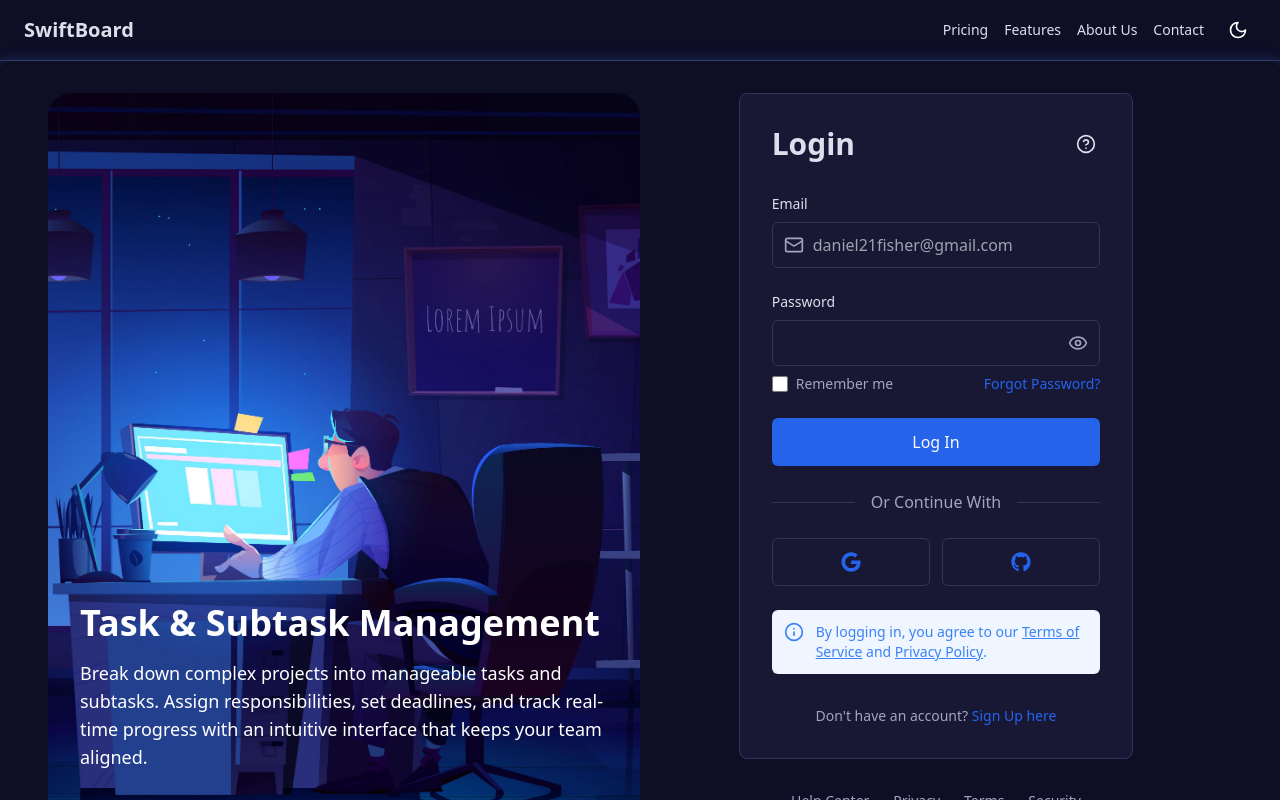
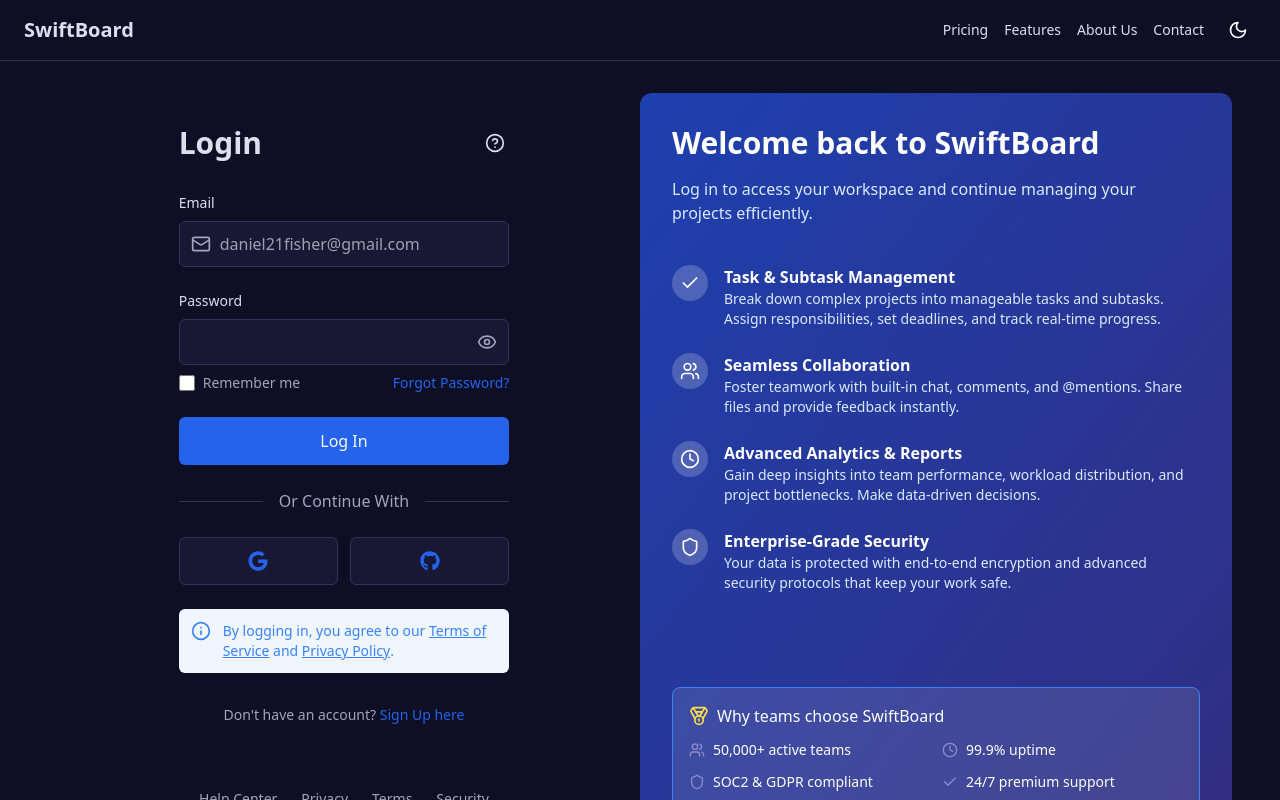
Before and after one commit to devHarshShah/swiftboard-frontend, a Next.js app: page /auth/login in a window 1280 px wide. Built offline with nearby package versions, Linux system fonts and the light colour scheme; no server answers.

Commit message:
feat: signup integration, login ui change

```diff
--- a/components/login-form.tsx
+++ b/components/login-form.tsx
@@ -2,11 +2,20 @@
 
 import type React from "react";
 import { useState } from "react";
-import Image from "next/image";
 import Link from "next/link";
-import { Eye, EyeOff, Mail, Info, HelpCircle } from "lucide-react";
+import {
+  Eye,
+  EyeOff,
+  Mail,
+  Info,
+  HelpCircle,
+  Check,
+  Clock,
+  Shield,
+  Medal,
+  Users,
+} from "lucide-react";
 import { FaGoogle, FaGithub } from "react-icons/fa";
-import Slider from "react-slick";
 import "slick-carousel/slick/slick.css";
 import "slick-carousel/slick/slick-theme.css";
 import { Toast } from "./ui/toast";
@@ -53,104 +62,14 @@
     }
   };
 
-  const settings = {
-    dots: true,
-    arrows: false,
-    infinite: true,
-    speed: 1000,
-    slidesToShow: 1,
-    slidesToScroll: 1,
-    autoplay: true,
-    autoplaySpeed: 8000,
-  };
-
   return (
     <div className={`w-full`}>
       <div className="flex flex-col h-screen w-full overflow-hidden bg-background dark:bg-dark-900">
         <Navbar />
-        <div className="flex flex-1 w-full rounded-lg shadow-glow py-8 px-12">
-          {/* Left side with slider */}
-          <div className="relative hidden w-1/2 lg:block">
-            <div className="flex items-center justify-center p-8 h-full">
-              <Image
-                src="/illustration.jpg"
-                alt="Login illustration"
-                layout="fill"
-                className="object-cover rounded-3xl"
-                priority
-              />
-            </div>
-            <div className="absolute bottom-0 w-full">
-              <Slider {...settings}>
-                <div className="p-8">
-                  <h3 className="text-4xl font-bold text-white mb-4">
-                    Task & Subtask Management
-                  </h3>
-                  <p className="text-lg text-white">
-                    Break down complex projects into manageable tasks and
-                    subtasks. Assign responsibilities, set deadlines, and track
-                    real-time progress with an intuitive interface that keeps
-                    your team aligned.
-                  </p>
-                </div>
-                <div className="p-8">
-                  <h3 className="text-4xl font-bold text-white mb-4">
-                    Seamless Collaboration
-                  </h3>
-                  <p className="text-lg text-white">
-                    Foster teamwork with built-in chat, comments, and @mentions.
-                    Share files, provide feedback instantly, and integrate with
-                    Slack, Teams, and email for a connected workflow.
-                  </p>
-                </div>
-                <div className="p-8">
-                  <h3 className="text-4xl font-bold text-white mb-4">
-                    Advanced Analytics & Reports
-                  </h3>
-                  <p className="text-lg text-white">
-                    Gain deep insights into team performance, workload
-                    distribution, and project bottlenecks. Visualize progress
-                    with charts, generate custom reports, and optimize
-                    efficiency with data-driven decisions.
-                  </p>
-                </div>
-                <div className="p-8">
-                  <h3 className="text-4xl font-bold text-white mb-4">
-                    Dark Mode for Enhanced Focus
-                  </h3>
-                  <p className="text-lg text-white">
-                    Work comfortably with a sleek, professional dark theme
-                    designed for long hours of productivity. Reduce eye strain
-                    and improve focus while navigating your tasks effortlessly.
-                  </p>
-                </div>
-                <div className="p-8">
-                  <h3 className="text-4xl font-bold text-white mb-4">
-                    Secure & Scalable Infrastructure
-                  </h3>
-                  <p className="text-lg text-white">
-                    Built on enterprise-grade architecture, our platform ensures
-                    your data is encrypted and protected with robust security
-                    measures. Scale effortlessly as your team grows, without
-                    compromising performance.
-                  </p>
-                </div>
-                <div className="p-8">
-                  <h3 className="text-4xl font-bold text-white mb-4">
-                    Automations & Integrations
-                  </h3>
-                  <p className="text-lg text-white">
-                    Save time with automation rules that handle repetitive
-                    tasks. Seamlessly integrate with Jira, Notion, Trello,
-                    GitHub, and over 100+ tools to streamline your workflow.
-                  </p>
-                </div>
-              </Slider>
-            </div>
-          </div>
-
+        <div className="flex flex-1 w-full rounded-lg py-8 px-12">
+          {/* Left side with login form */}
           <div className="w-full flex flex-col justify-center items-center lg:w-1/2">
-            <div className="w-2/3 mx-auto border border-border rounded-lg p-8 bg-card dark:bg-dark-800">
+            <div className="w-2/3 mx-auto rounded-lg p-8">
               <div className="flex justify-between items-center mb-8">
                 <h1 className="text-3xl font-bold text-foreground">Login</h1>
                 <button className="p-1 rounded-full hover:bg-secondary">
@@ -315,6 +234,106 @@
               </p>
             </div>
           </div>
+
+          {/* Right side with professional features section */}
+          <div className="hidden lg:block w-1/2">
+            <div className="h-full flex flex-col p-8 bg-gradient-to-br from-blue-800 to-indigo-900 text-white rounded-xl">
+              <div className="mb-6">
+                <h1 className="text-3xl font-bold mb-4">
+                  Welcome back to SwiftBoard
+                </h1>
+                <p className="text-blue-100">
+                  Log in to access your workspace and continue managing your
+                  projects efficiently.
+                </p>
+              </div>
+
+              <div className="space-y-6 mt-4">
+                <div className="flex items-start">
+                  <div className="flex-shrink-0 bg-white bg-opacity-20 p-2 rounded-full">
+                    <Check className="h-5 w-5" />
+                  </div>
+                  <div className="ml-4">
+                    <h3 className="font-semibold">Task & Subtask Management</h3>
+                    <p className="text-sm text-blue-100">
+                      Break down complex projects into manageable tasks and
+                      subtasks. Assign responsibilities, set deadlines, and
+                      track real-time progress.
+                    </p>
+                  </div>
+                </div>
+
+                <div className="flex items-start">
+                  <div className="flex-shrink-0 bg-white bg-opacity-20 p-2 rounded-full">
+                    <Users className="h-5 w-5" />
+                  </div>
+                  <div className="ml-4">
+                    <h3 className="font-semibold">Seamless Collaboration</h3>
+                    <p className="text-sm text-blue-100">
+                      Foster teamwork with built-in chat, comments, and
+                      @mentions. Share files and provide feedback instantly.
+                    </p>
+                  </div>
+                </div>
+
+                <div className="flex items-start">
+                  <div className="flex-shrink-0 bg-white bg-opacity-20 p-2 rounded-full">
+                    <Clock className="h-5 w-5" />
+                  </div>
+                  <div className="ml-4">
+                    <h3 className="font-semibold">
+                      Advanced Analytics & Reports
+                    </h3>
+                    <p className="text-sm text-blue-100">
+                      Gain deep insights into team performance, workload
+                      distribution, and project bottlenecks. Make data-driven
+                      decisions.
+                    </p>
+                  </div>
+                </div>
+
+                <div className="flex items-start">
+                  <div className="flex-shrink-0 bg-white bg-opacity-20 p-2 rounded-full">
+                    <Shield className="h-5 w-5" />
+                  </div>
+                  <div className="ml-4">
+                    <h3 className="font-semibold">Enterprise-Grade Security</h3>
+                    <p className="text-sm text-blue-100">
+                      Your data is protected with end-to-end encryption and
+                      advanced security protocols that keep your work safe.
+                    </p>
+                  </div>
+                </div>
+              </div>
+
+              <div className="mt-auto">
+                <div className="bg-white bg-opacity-10 p-4 rounded-lg border border-blue-600">
+                  <div className="flex items-center mb-2">
+                    <Medal className="h-5 w-5 text-yellow-300 mr-2" />
+                    <h4 className="font-medium">Why teams choose SwiftBoard</h4>
+                  </div>
+                  <div className="grid grid-cols-2 gap-3 mt-3">
+                    <div className="flex items-start">
+                      <Users className="h-4 w-4 text-blue-300 mt-0.5 mr-2" />
+                      <span className="text-sm">50,000+ active teams</span>
+                    </div>
+                    <div className="flex items-start">
+                      <Clock className="h-4 w-4 text-blue-300 mt-0.5 mr-2" />
+                      <span className="text-sm">99.9% uptime</span>
+                    </div>
+                    <div className="flex items-start">
+                      <Shield className="h-4 w-4 text-blue-300 mt-0.5 mr-2" />
+                      <span className="text-sm">SOC2 & GDPR compliant</span>
+                    </div>
+                    <div className="flex items-start">
+                      <Check className="h-4 w-4 text-blue-300 mt-0.5 mr-2" />
+                      <span className="text-sm">24/7 premium support</span>
+                    </div>
+                  </div>
+                </div>
+              </div>
+            </div>
+          </div>
         </div>
       </div>
       <Toast
--- a/components/signup-form.tsx
+++ b/components/signup-form.tsx
@@ -11,6 +11,9 @@
   Check,
   ArrowLeft,
   HelpCircle,
+  Star,
+  Clock,
+  Shield,
 } from "lucide-react";
 import { FaGoogle, FaGithub, FaApple } from "react-icons/fa";
 import { Toast } from "./ui/toast";
@@ -197,13 +200,13 @@
       <div className="flex flex-col h-screen overflow-hidden bg-[#0F172A]">
         <Navbar />
 
-        <div className="flex justify-center items-center flex-1">
+        <div className="flex justify-center items-center flex-1 py-8 px-12">
           {/* Left side: Background with content */}
-          <div className="hidden md:flex md:w-5/12 bg-gradient-to-br from-blue-800 to-indigo-900 text-white p-8 relative h-full">
+          <div className="hidden md:flex md:w-1/2 bg-gradient-to-br from-blue-800 to-indigo-900 text-white p-8 relative h-full rounded-2xl">
             <div className="flex flex-col h-full w-full">
               <div className="mb-8">
                 <h1 className="text-3xl font-bold mb-4">
-                  Join TaskFlow and transform your workflow
+                  Join Swiftboard and transform your workflow
                 </h1>
                 <p className="text-blue-100">
                   Create a free account and discover how our platform helps
@@ -250,6 +253,50 @@
                     </p>
                   </div>
                 </div>
+
+                <div className="flex items-start">
+                  <div className="flex-shrink-0 bg-white bg-opacity-20 p-2 rounded-full">
+                    <Clock className="h-5 w-5" />
+                  </div>
+                  <div className="ml-4">
+                    <h3 className="font-semibold">Save Valuable Time</h3>
+                    <p className="text-sm text-blue-100">
+                      Automate routine tasks and focus on what truly matters
+                      with our smart workflow tools.
+                    </p>
+                  </div>
+                </div>
+
+                <div className="flex items-start">
+                  <div className="flex-shrink-0 bg-white bg-opacity-20 p-2 rounded-full">
+                    <Shield className="h-5 w-5" />
+                  </div>
+                  <div className="ml-4">
+                    <h3 className="font-semibold">Enterprise-Grade Security</h3>
+                    <p className="text-sm text-blue-100">
+                      Your data is protected with end-to-end encryption and
+                      advanced security protocols.
+                    </p>
+                  </div>
+                </div>
+              </div>
+
+              <div className="mt-8 bg-white bg-opacity-10 p-4 rounded-lg border border-blue-600">
+                <div className="flex items-center mb-2">
+                  <Star className="h-5 w-5 text-yellow-300 mr-1" />
+                  <Star className="h-5 w-5 text-yellow-300 mr-1" />
+                  <Star className="h-5 w-5 text-yellow-300 mr-1" />
+                  <Star className="h-5 w-5 text-yellow-300 mr-1" />
+                  <Star className="h-5 w-5 text-yellow-300 mr-1" />
+                </div>
+                <p className="text-sm italic">
+                  &quot;Swiftboard has revolutionized how our team collaborates.
+                  We&apos;ve increased productivity by 35% since implementing
+                  it!&quot;
+                </p>
+                <p className="text-xs mt-2 font-semibold">
+                  — Sarah Johnson, Product Manager at TechCorp
+                </p>
               </div>
 
               <div className="mt-auto">
@@ -267,7 +314,7 @@
           </div>
 
           {/* Right side: Form */}
-          <div className="w-full md:w-7/12 bg-[#0F172A] overflow-y-auto">
+          <div className="w-full md:w-1/2 bg-[#0F172A] overflow-y-auto">
             <div className="max-w-xl mx-auto px-6 py-8 h-full">
               <div className="flex justify-between items-center mb-6">
                 <h1 className="text-2xl font-bold text-white">
```
Also changed, not shown: app/api/auth/signup/route.ts (added, +45 -0 lines), 1 other file (tests, documents, lock files or other folders).
